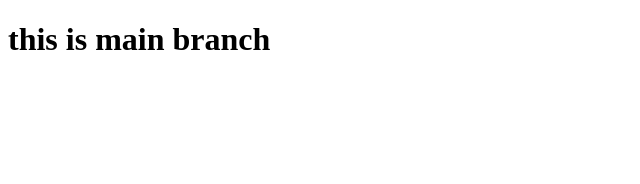
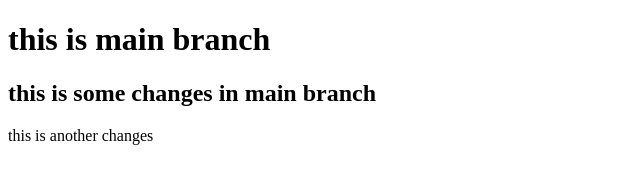
Before and after one commit to hamza-barki/thebrannch, a plain HTML site: page index.html in a window 1280 px wide. Shown: the whole page, without its empty margins (0-640 px from the left). Drawn offline with Linux system fonts and the light colour scheme.

Commit message:
newupdate2

```diff
--- a/index.html
+++ b/index.html
@@ -7,5 +7,7 @@
 </head>
 <body>
     <h1>this is main branch</h1>
+    <h2>this is some changes in main branch</h2>
+    <p> this is another changes</p>
 </body>
 </html>
```
